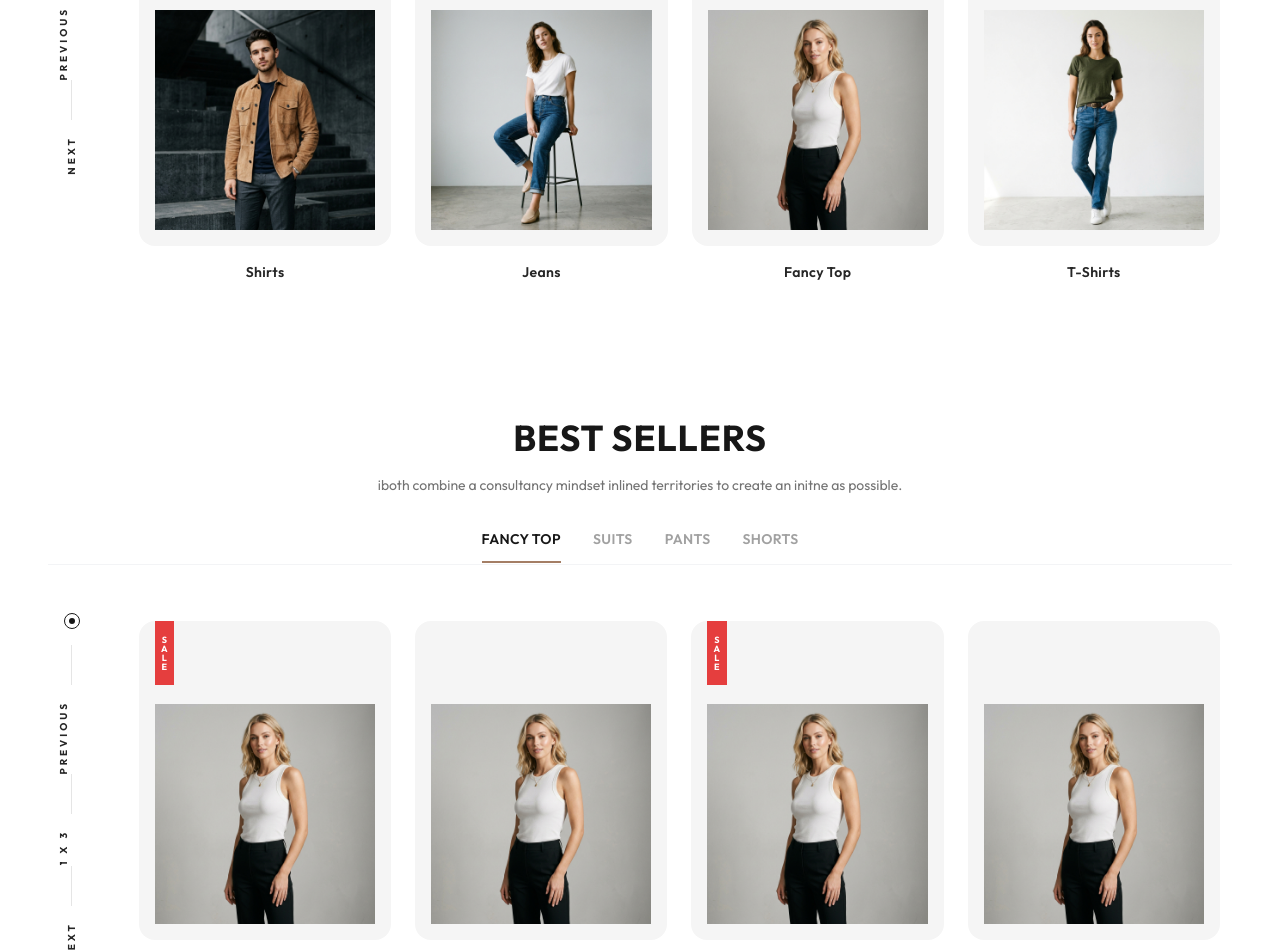
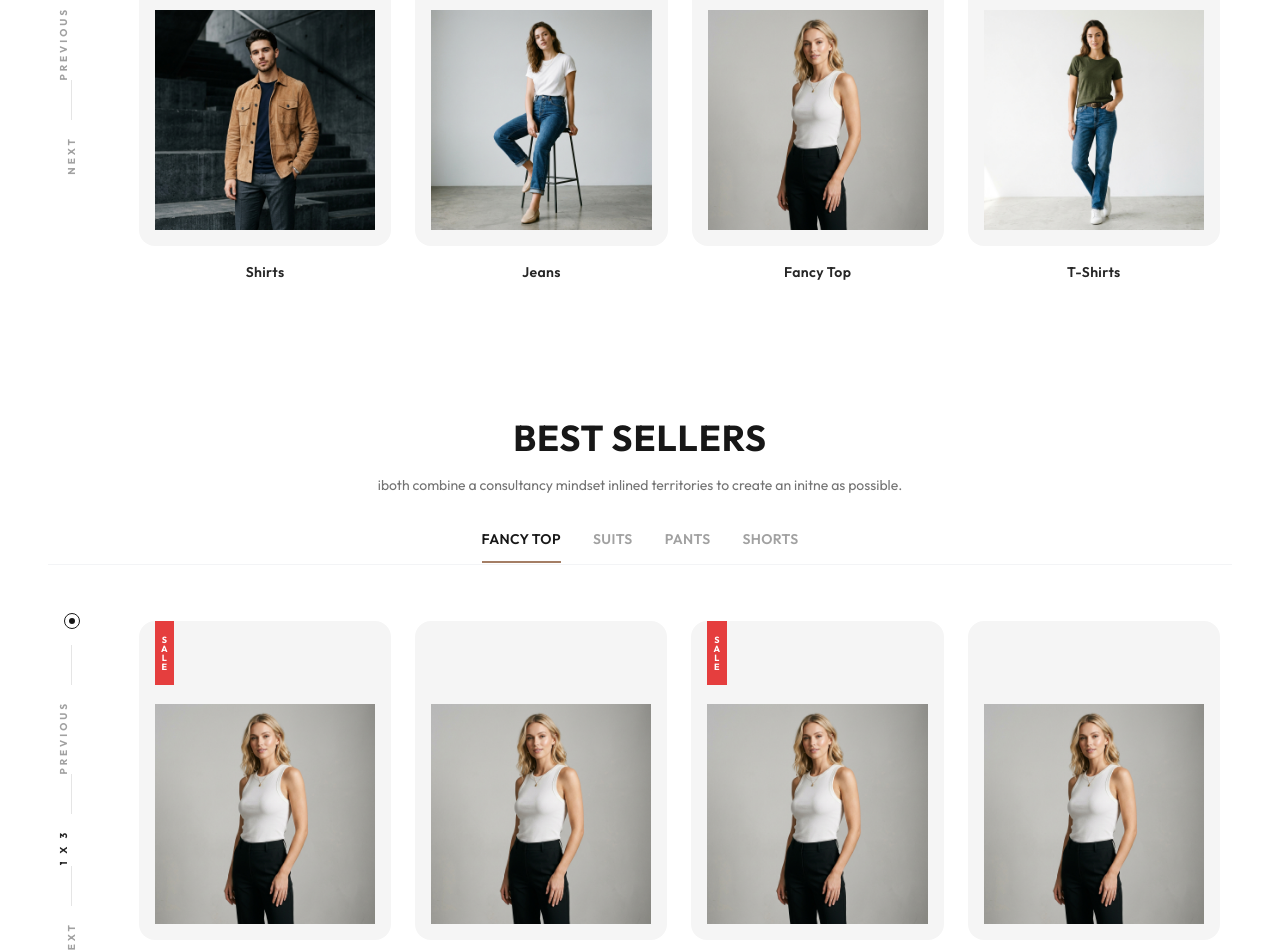
Before and after one commit to sivaathri/Clothing-UI-design-, a React (Vite) app: page / in a window 1280 px wide. Shown: the part 1080-2032 px from the top of the page. Built offline with nearby package versions, Linux system fonts and the light colour scheme.

Commit message:
feat: implement BestSellers and NewArrivals product carousel components

```diff
--- a/src/components/BestSellers.jsx
+++ b/src/components/BestSellers.jsx
@@ -282,7 +282,7 @@ export default function BestSellers() {
           <div className="w-px h-10 bg-neutral-200"></div>
           <button
             onClick={handlePrev}
-            className="text-[10px] tracking-[0.3em] font-black text-neutral-800 hover:text-neutral-950 transition-colors py-2 [writing-mode:vertical-lr] rotate-180 select-none active:scale-95"
+            className="text-[10px] tracking-[0.3em] font-black text-neutral-400 hover:text-black cursor-pointer transition-all duration-300 py-2 [writing-mode:vertical-lr] rotate-180 select-none hover:scale-105 active:scale-95"
           >
             PREVIOUS
           </button>
@@ -296,7 +296,7 @@ export default function BestSellers() {
 
           <button
             onClick={handleNext}
-            className="text-[10px] tracking-[0.3em] font-black text-neutral-800 hover:text-neutral-950 transition-colors py-2 [writing-mode:vertical-lr] rotate-180 select-none active:scale-95"
+            className="text-[10px] tracking-[0.3em] font-black text-neutral-400 hover:text-black cursor-pointer transition-all duration-300 py-2 [writing-mode:vertical-lr] rotate-180 select-none hover:scale-105 active:scale-95"
           >
             NEXT
           </button>
--- a/src/components/NewArrivals.jsx
+++ b/src/components/NewArrivals.jsx
@@ -62,14 +62,14 @@ export default function NewArrivals() {
           <div className="w-px h-10 bg-neutral-200"></div>
           <button
             onClick={handlePrev}
-            className="text-[10px] tracking-[0.3em] font-black text-neutral-800 hover:text-neutral-950 transition-colors py-2 [writing-mode:vertical-lr] rotate-180 select-none active:scale-95"
+            className="text-[10px] tracking-[0.3em] font-black text-neutral-400 hover:text-black cursor-pointer transition-all duration-300 py-2 [writing-mode:vertical-lr] rotate-180 select-none hover:scale-105 active:scale-95"
           >
             PREVIOUS
           </button>
           <div className="w-px h-10 bg-neutral-200"></div>
           <button
             onClick={handleNext}
-            className="text-[10px] tracking-[0.3em] font-black text-neutral-800 hover:text-neutral-950 transition-colors py-2 [writing-mode:vertical-lr] rotate-180 select-none active:scale-95"
+            className="text-[10px] tracking-[0.3em] font-black text-neutral-400 hover:text-black cursor-pointer transition-all duration-300 py-2 [writing-mode:vertical-lr] rotate-180 select-none hover:scale-105 active:scale-95"
           >
             NEXT
           </button>
```
